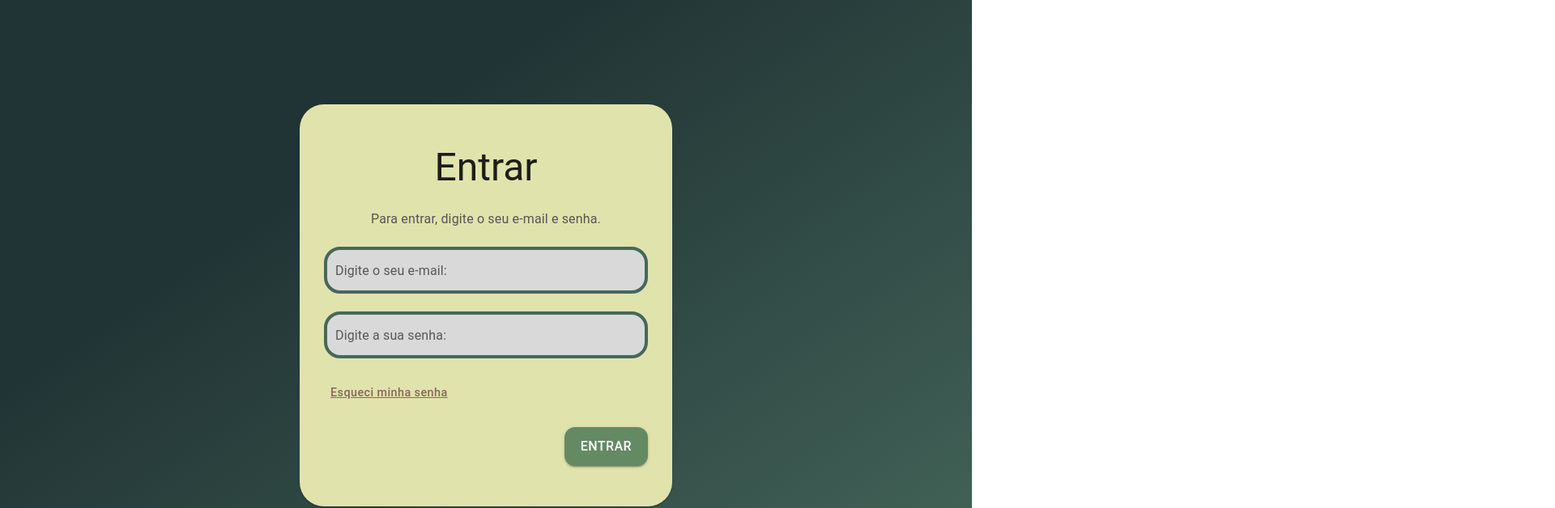
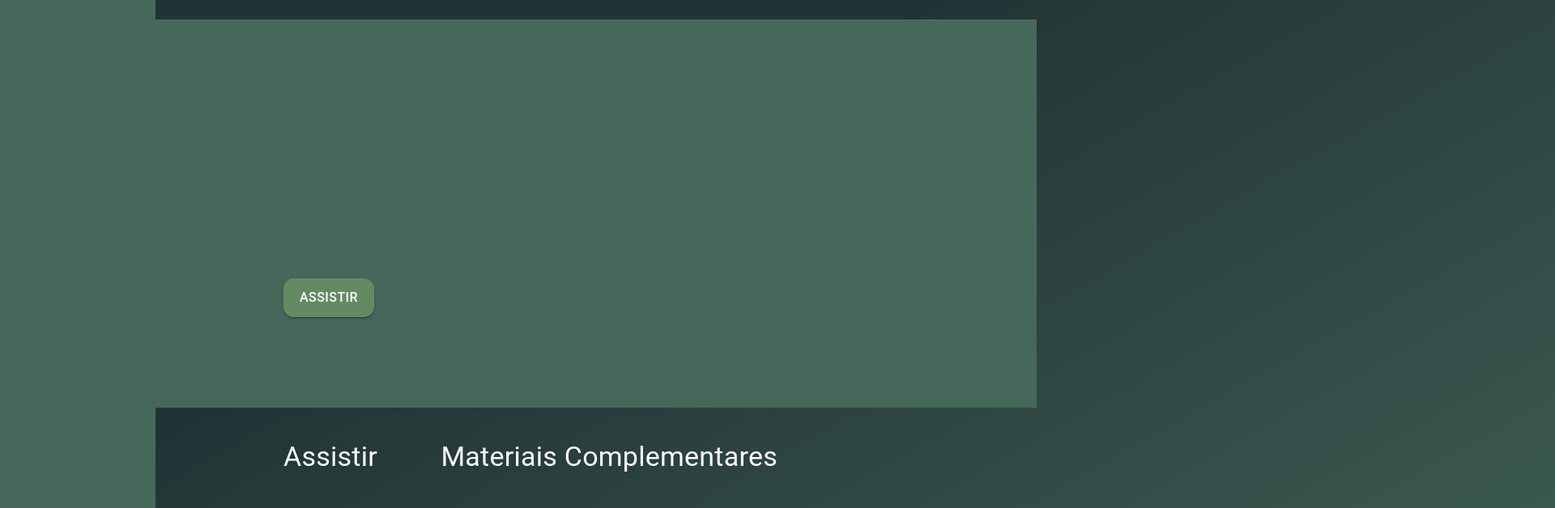
Before and after one commit to saliba196/Front_Alpha_2024-02, a React (Create React App) app: page / in a window 1280 px wide. Shown: the top 628 px of the page at 81% size, 1920 px wide, since content can reach past the window. Built offline with nearby package versions, Linux system fonts and the light colour scheme.

Commit message:
inicio tela de infos dos cursos teste

```diff
--- a/src/App.tsx
+++ b/src/App.tsx
@@ -4,14 +4,14 @@ import { MuiButtons } from "./components/MuiButtons";
 import { Login } from "./pages/login";
 import { BrowserRouter as Router, Routes, Route } from "react-router-dom";
 import { Cadastro } from "./pages/cadastro";
+import { Infos } from "./pages/infos";
 
 
 const App = () => {
   return (
     <Router>
       <Routes>
-        <Route path="/" element={<Login />} />
-        <Route path="/cadastro" element={<Cadastro />} />
+        <Route path="/" element={<Infos/>} />
       </Routes>
     </Router>
   );
```
